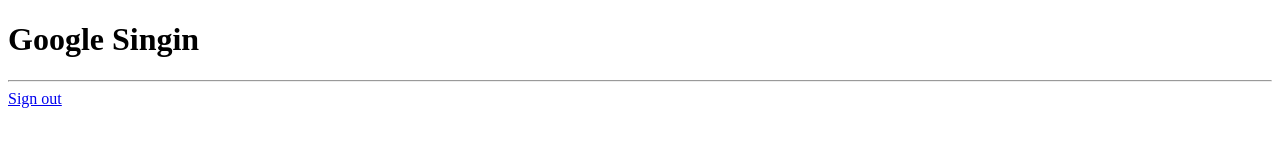
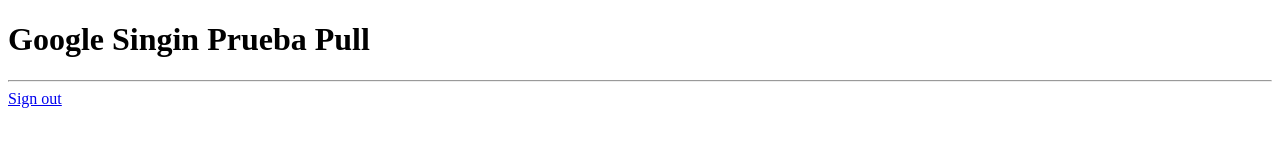
Before and after one commit to kratosm/curso-node-restserver, a website: page public/index.html in a window 1280 px wide. Drawn offline with Linux system fonts and the light colour scheme.

Commit message:
Soy un capullo
cambio H1

```diff
--- a/public/index.html
+++ b/public/index.html
@@ -9,7 +9,7 @@
       <meta name="google-signin-client_id" content="592257551802-itvpkc9d46fbrai3eqh3qrorco8uhlb3.apps.googleusercontent.com">
   </head>
   <body>
-    <h1>Google Singin</h1>
+    <h1>Google Singin Prueba Pull</h1>
     <hr>
 
     <div class="g-signin2" data-onsuccess="onSignIn"></div>
```
